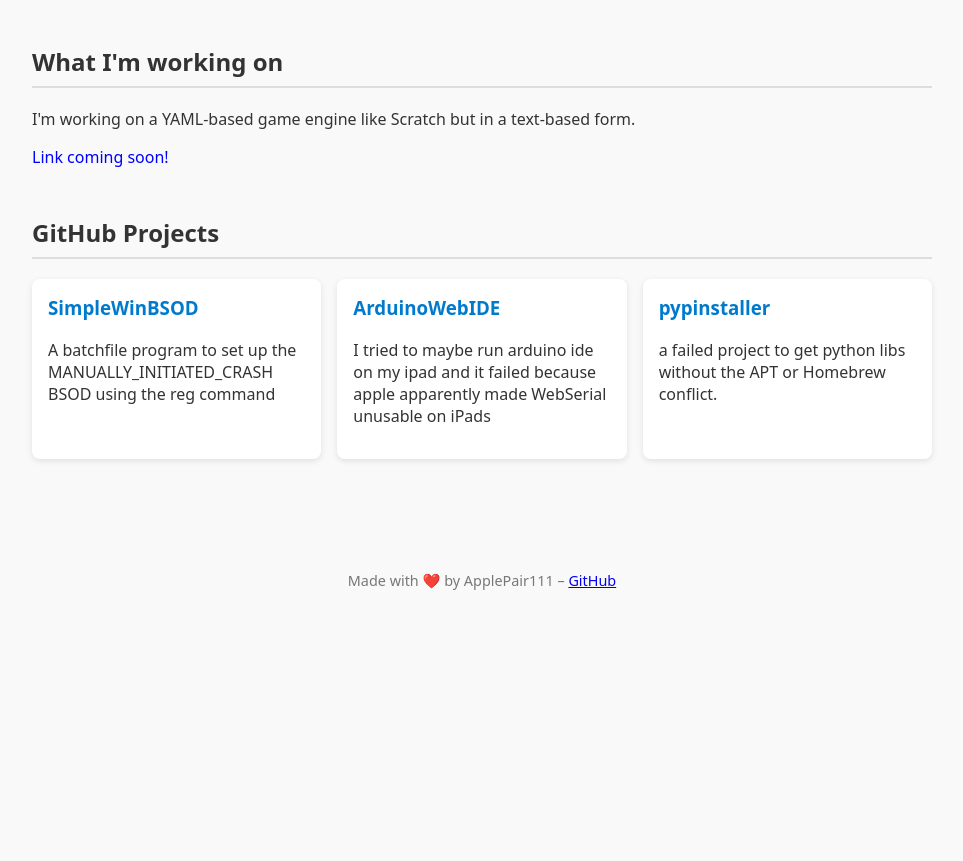
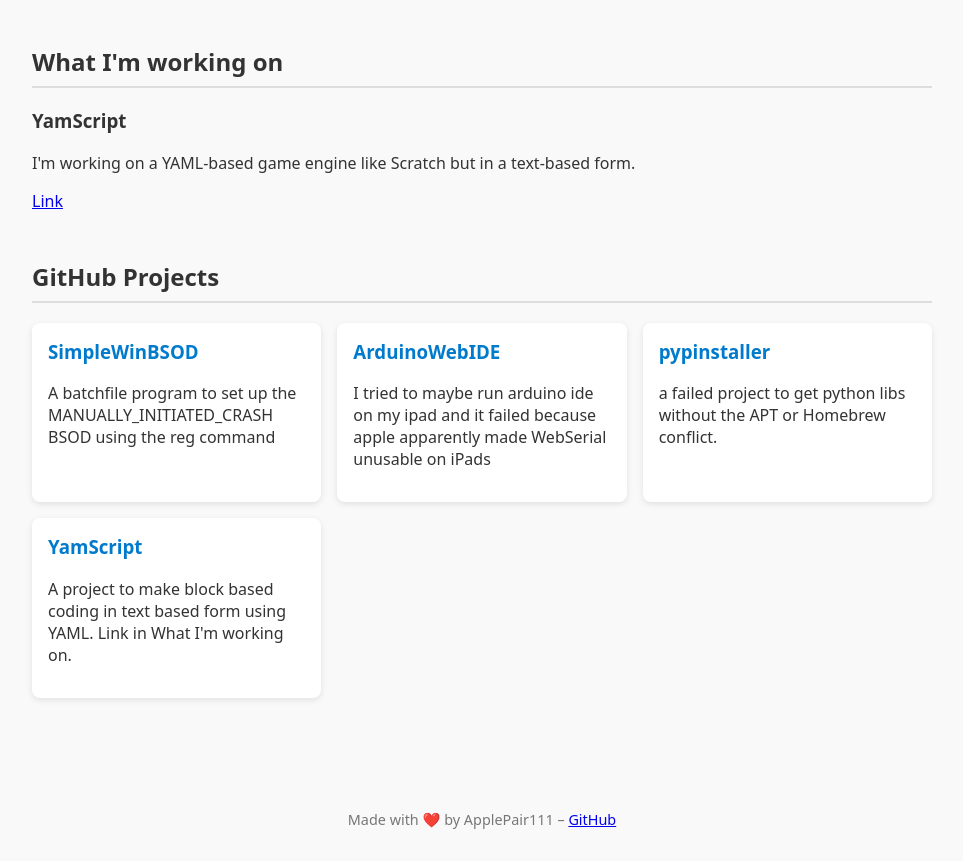
Before and after one commit to ApplePair111/applepair111.github.io, a plain HTML site: page index.html in a window 1280 px wide. Shown: the part 401-1262 px from the top of the page, without its empty margins (158-1121 px from the left). Before the commit the page ends 1023 px from the top, so only its background shows below. Drawn offline with Linux system fonts and the light colour scheme.

Commit message:
Update index.html

```diff
--- a/index.html
+++ b/index.html
@@ -3,7 +3,7 @@
 <head>
   <meta charset="UTF-8" />
   <meta name="viewport" content="width=device-width, initial-scale=1.0" />
-  <title>Your Name - Portfolio</title>
+  <title>ApplePair111 - Portfolio</title>
   <style>
     body {
       font-family: system-ui, sans-serif;
@@ -94,8 +94,9 @@
     </section>
     <section id="workon">
       <h2>What I'm working on</h2>
+      <h3>YamScript</h3>
       <p>I'm working on a YAML-based game engine like Scratch but in a text-based form.</p>
-      <span class="comingsoon">Link coming soon!</span>
+      <a href="applepair111.github.io/YamScript">Link</a>
     </section>
 
     <section id="projects">
@@ -113,6 +114,11 @@
           <h3><a href="https://github.com/ApplePair111/pypinstaller" target="_blank">pypinstaller</a></h3>
           <p>a failed project to get python libs without the APT or Homebrew conflict.</p>
         </div>
+        <div class="project">
+          <h3><a href="https://github.com/ApplePair111/YamScript" target="_blank">YamScript</a></h3>
+          <p>A project to make block based coding in text based form using YAML. Link in What I'm working on.</p>
+        </div>
+
       </div>
     </section>
   </main>
```
